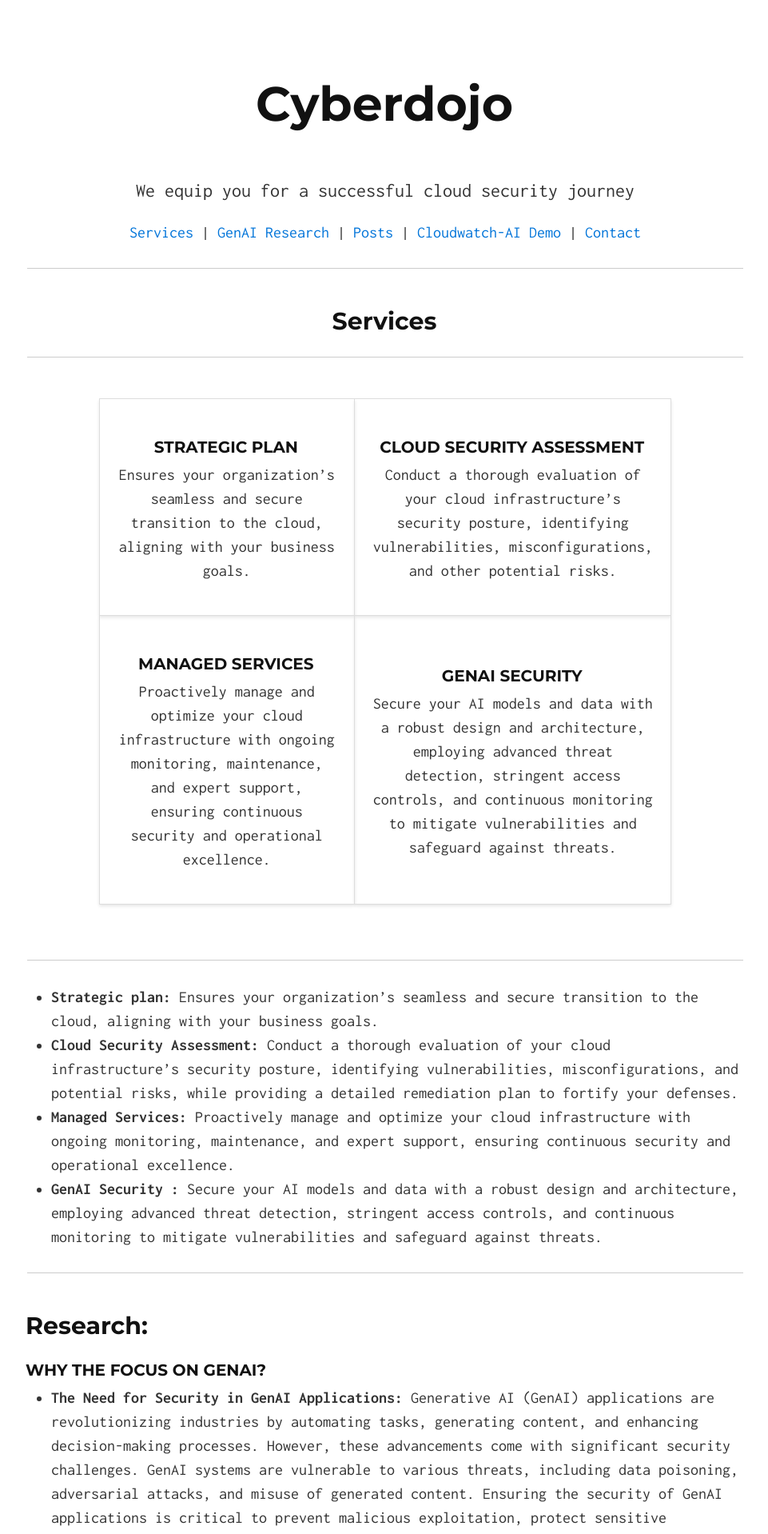
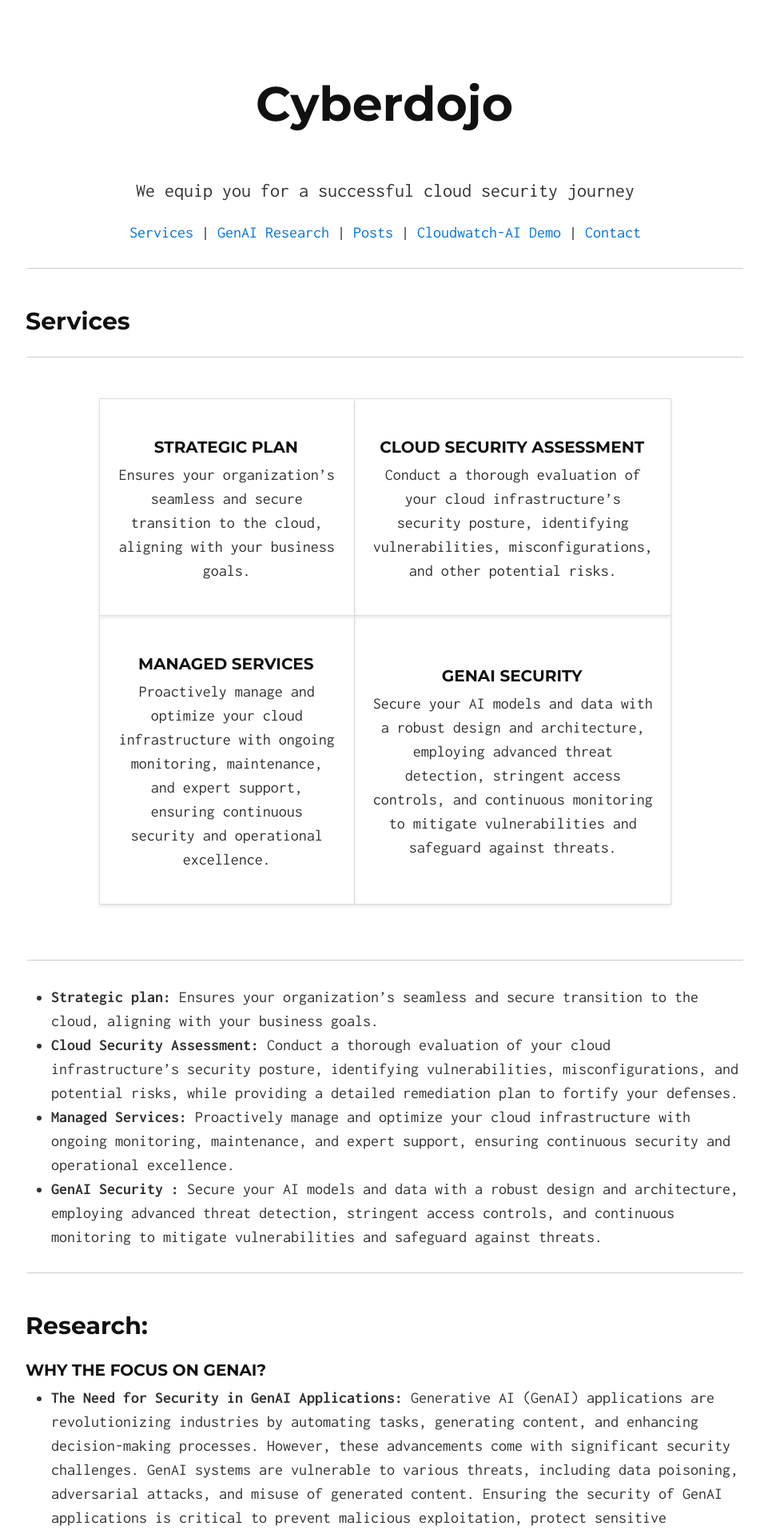
Before and after one commit to Ahmed-AG/cyberdojo-page, a Jekyll site: the page built from index.md, in a window 1280 px wide. Shown: the top 1918 px of the page at 80% size, without its empty margins (158-1119 px from the left). Built offline with Jekyll 4.4.1, drawn with Linux system fonts in a browser that asks for light colours.

Commit message:
update site

```diff
--- a/index.md
+++ b/index.md
@@ -12,8 +12,7 @@
 Reach out on <a href="mailto:info@cyberdojo.cloud" target="_blank">info@cyberdojo.cloud</a>. Looking forward to helping you achieve your security goals!
 ---
 -->
-
-## <center><a id="services"></a>Services </center>
+## <a id="services"></a>Services
 ---
 <div style="width: 80%; margin: 0 auto; padding: 20px;">
   <table style="width: 100%; border-spacing: 20px;">
```
